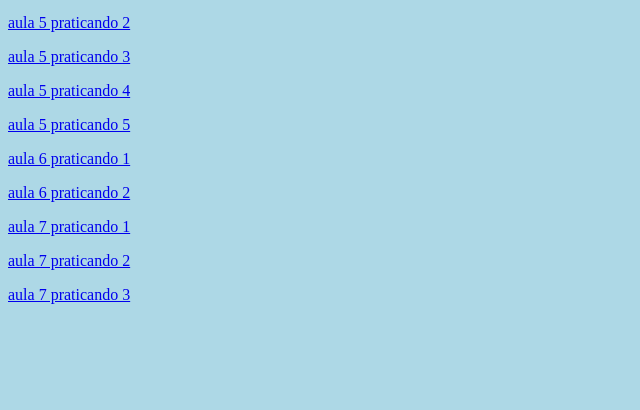
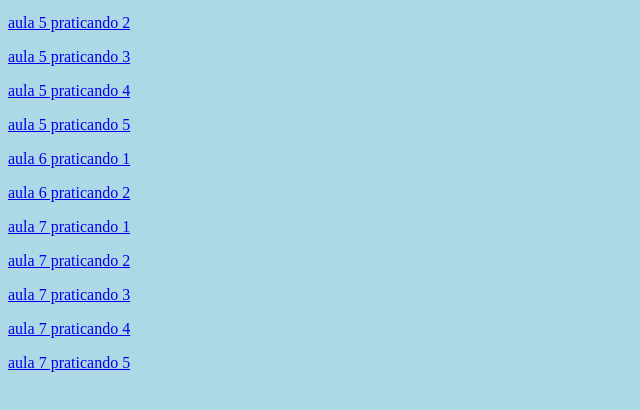
Before and after one commit to JEMS2001/JEMS2001.github.io, a plain HTML site: page index.html in a window 1280 px wide. Shown: the part 100-510 px from the top of the page, without its empty margins (0-640 px from the left). Drawn offline with Linux system fonts and the light colour scheme.

Commit message:
Update index.html

```diff
--- a/index.html
+++ b/index.html
@@ -26,6 +26,8 @@
         <p> <a href="aula7_praticando1.html">aula 7 praticando 1</a> </p>
         <p> <a href="aula7_praticando2.html">aula 7 praticando 2</a> </p>
         <p> <a href="aula7_praticando3.html">aula 7 praticando 3</a> </p>
+        <p> <a href="aula7_praticando4.html">aula 7 praticando 4</a> </p>
+        <p> <a href="aula7_praticando5.html">aula 7 praticando 5</a> </p>
     </body>
 
 
```
